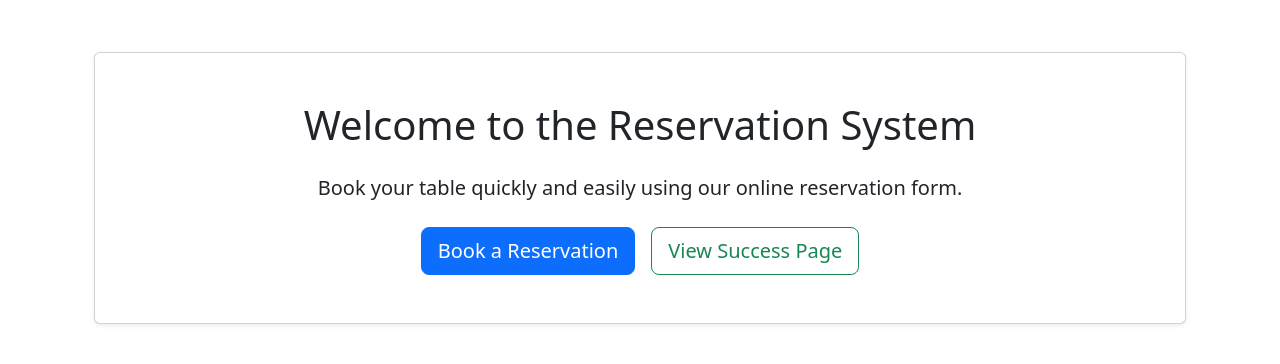
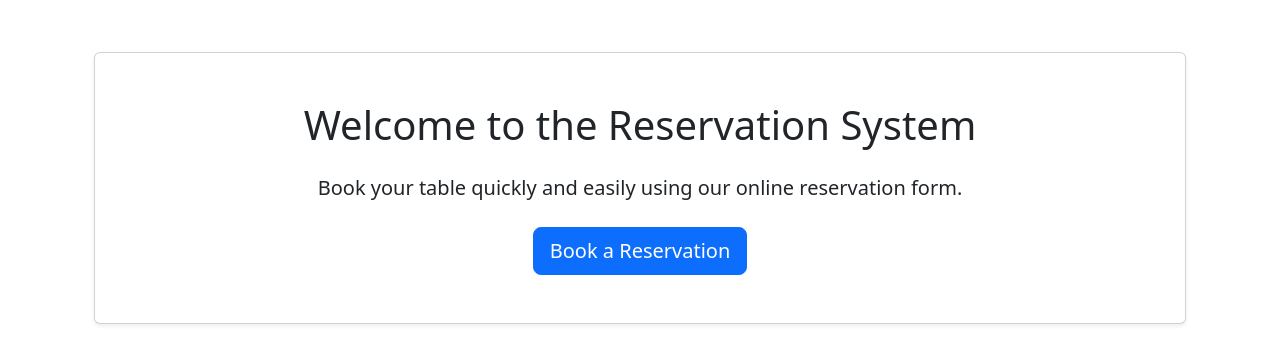
Before and after one commit to Andybrookes-dev/capstone-project, a Django app: page / in a window 1280 px wide. Shown: the part 56-420 px from the top of the page. Run offline with Django 4.2, Linux system fonts and the light colour scheme.

Commit message:
updated reservation view

```diff
--- a/config/settings.py
+++ b/config/settings.py
@@ -28,7 +28,7 @@ BASE_DIR = Path(__file__).resolve().parent.parent
 # SECURITY WARNING: keep the secret key used in production secret!
 SECRET_KEY = os.environ.get('SECRET_KEY')
 # SECURITY WARNING: don't run with debug turned on in production!
-DEBUG = True
+DEBUG = False
 
 ALLOWED_HOSTS = ['.herokuapp.com',  '127.0.0.1', 'localhost']
 
--- a/reservations/templates/reservations/reservation_view.html
+++ b/reservations/templates/reservations/reservation_view.html
@@ -14,9 +14,7 @@
             <a href="{% url 'book_reservation' %}" class="btn btn-primary btn-lg">
                 Book a Reservation
             </a>
-            <a href="{% url 'reservation_success' %}" class="btn btn-outline-success btn-lg">
-                View Success Page
-            </a>
+
         </div>
     </div>
 </div>
```
